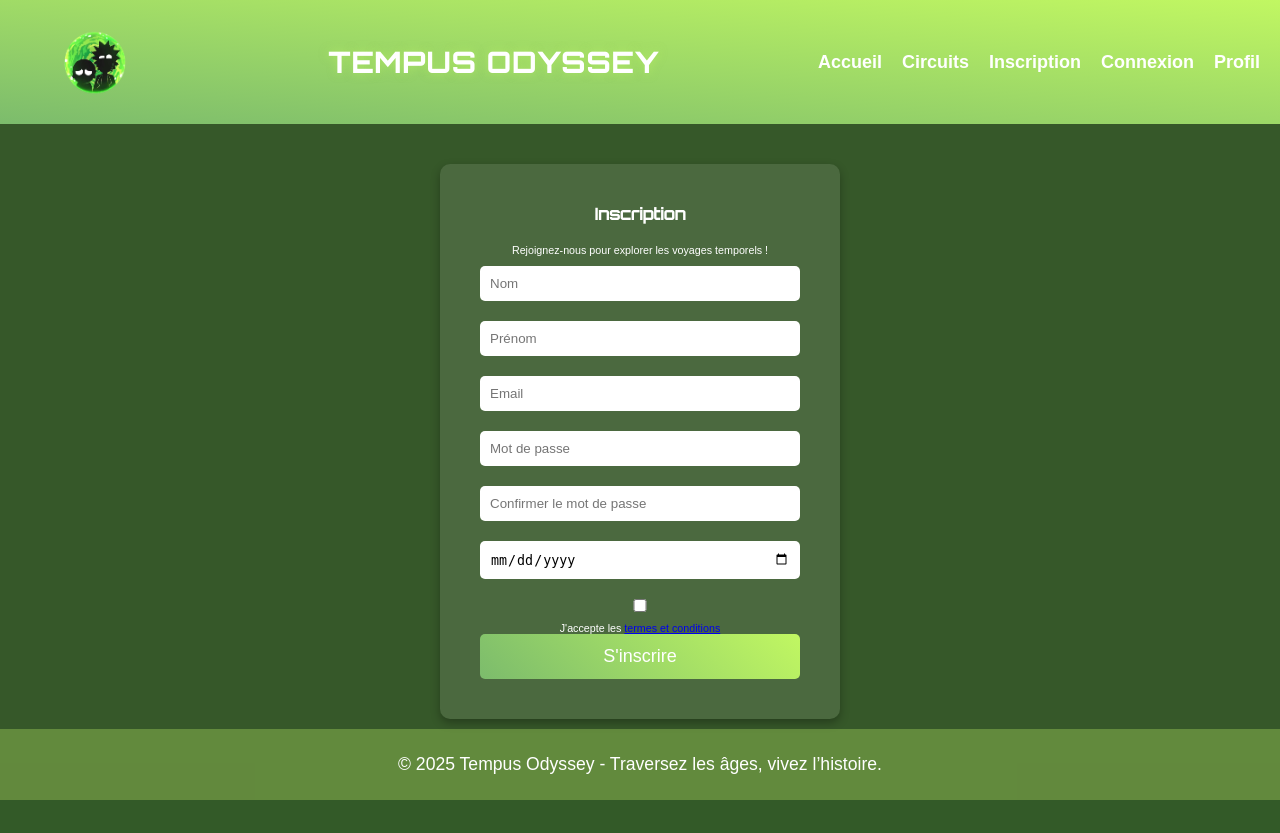
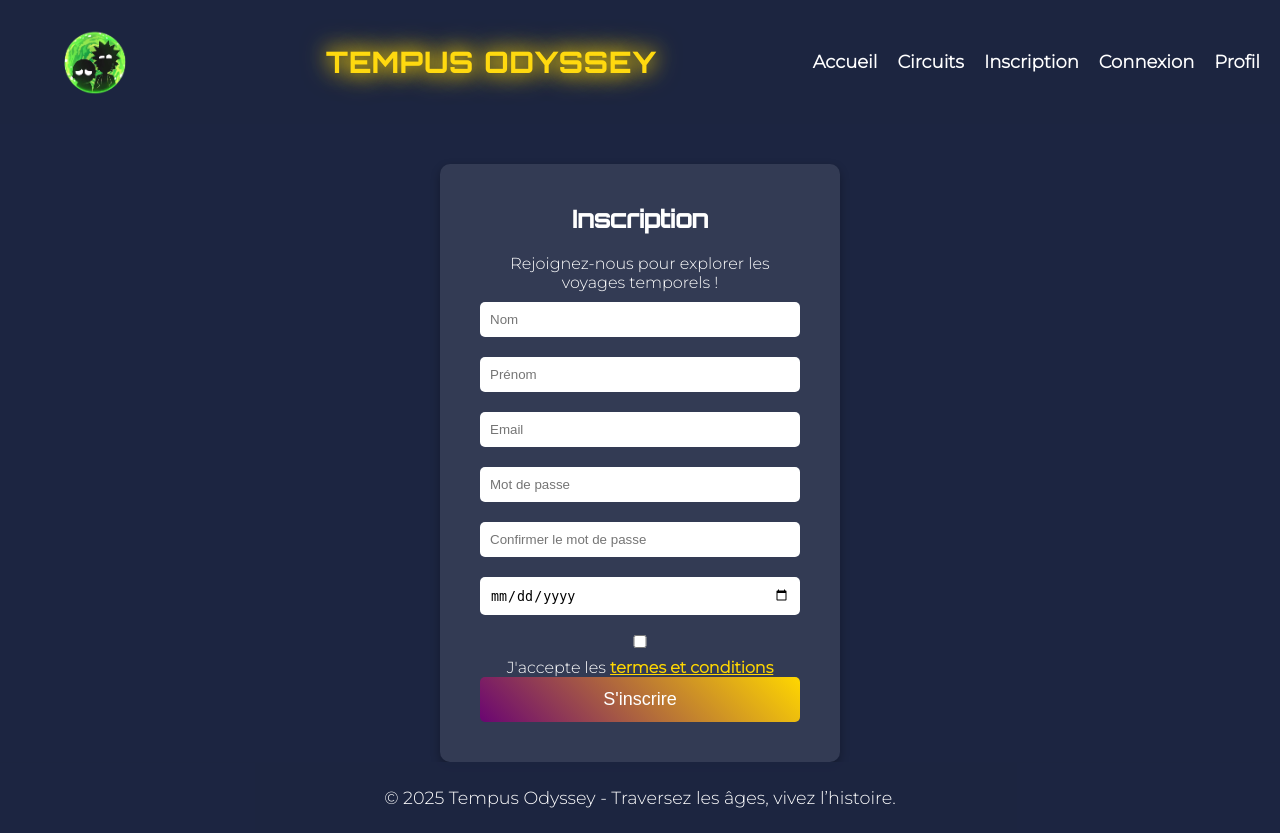
Before and after one commit to Elcroko/Projet-S4, a PHP site: page /inscription.html in a window 1280 px wide. Before the commit the page ends 800 px from the top, so only its background shows below. Run offline with PHP 8.4, Linux system fonts and the light colour scheme.

Commit message:
Update inscription.css

```diff
--- a/projet/css/inscription.css
+++ b/projet/css/inscription.css
@@ -1,9 +1,5 @@
-
 @import url('https://fonts.googleapis.com/css2?family=Orbitron:wght@500&family=Montserrat:wght@300&display=swap');
 
-/* ============================== */
-/* Reset général */
-/* ============================== */
 * {
     margin: 0;
     padding: 0;
@@ -14,13 +10,11 @@ body {
     display: flex;
     flex-direction: column;
     min-height: 100vh;
-    font-family: 'Audiowide', sans-serif;
-    background-color: #365829;
+    font-family: 'Montserrat', sans-serif;
+    background-color: #1C2541;
     color: white;
     text-align: center;
-    font-size: 67%;
 }
-
 
 .main-content {
     flex: 1; /* Permet au contenu de prendre l'espace disponible */
@@ -29,67 +23,62 @@ body {
     align-items: center;
 }
 
+/* HEADER */
 
-/* ============================== */
-/* HEADER */
-/* ============================== */
 header {
     display: flex;
     justify-content: space-between;
     align-items: center;
     padding: 20px;
-    background: linear-gradient(5deg, #7cbc6c, #c1f762);
-    width: 100%;
+    background: rgba(28, 37, 65, 0.9);
     margin-bottom: 40px; /* Ajoute un espace sous le header */
 }
 
-/* Logo cliquable ON RETIRE OU PAS ?????*/
+/* Animation du titre Tempus Odyssey */
+.site-title {
+    font-size: 28px;
+    font-weight: bold;
+    text-transform: uppercase;
+    color: white;
+    text-align: center;
+    position: relative;
+    font-family: 'Orbitron', sans-serif;
+    letter-spacing: 2px;
+    text-shadow: 0 0 10px rgba(255, 215, 0, 0.5);
+    animation: glow-effect 2s infinite alternate;
+}
+
+/* Animation du glow */
+@keyframes glow-effect {
+    0% {
+        text-shadow: 0 0 5px rgba(255, 215, 0, 0.5);
+        color: white;
+    }
+    100% {
+        text-shadow: 0 0 20px rgba(255, 215, 0, 1), 0 0 30px rgba(255, 215, 0, 0.8);
+        color: #FFD700;
+    }
+}
+
+
 .logo {
-    width: 150px; /* Taille du logo */
+    width: 150px;
     height: auto;
-    transition: transform 0.3s ease-in-out;
 }
 
 .logo:hover {
     transform: scale(1.1); /* Effet zoom au survol */
 }
 
-/* Titre animé */
-.site-title {
-    font-size: 28px;
-    font-family: 'Orbitron', sans-serif;
-    text-transform: uppercase;
-    color: white;
-    text-align: center;
-    letter-spacing: 2px;
-    text-shadow: 0 0 10px rgba(193, 247, 98, 0.5);
-
-}
-
-/* Animation Glow */
-@keyframes glow-effect {
-    0% {
-        text-shadow: 0 0 5px rgba(193, 247, 98, 0.5);
-        color: white;
-    }
-    100% {
-        text-shadow: 0 0 20px rgba(193, 247, 98, 1), 0 0 30px rgba(193, 247, 98, 0.8);
-        color: #c1f762;
-    }
-}
-
-
-
+/* Navigation */
 nav ul {
     list-style: none;
     display: flex;
     gap: 20px;
 }
-
 nav ul li {
     display: inline;
 }
-
 nav ul li a {
     text-decoration: none;
     color: white;
@@ -97,9 +86,8 @@ nav ul li a {
     font-weight: bold;
     transition: color 0.3s;
 }
-
 nav ul li a:hover {
-    color: #c1f762;
+    color: #FFD700;
 }
 
 .form-container-wrapper {
@@ -132,7 +120,7 @@ nav ul li a:hover {
     border-radius: 5px;
 }
 .form-container button {
-    background: linear-gradient(45deg, #7cbc6c, #c1f762);
+    background: linear-gradient(45deg, #6A0572, #FFD700);
     color: white;
     border: none;
     padding: 12px;
@@ -143,39 +131,28 @@ nav ul li a:hover {
     transition: background 0.3s ease;
 }
 .form-container button:hover {
-    background: linear-gradient(45deg, #c1f762, #7cbc6c);
-}
-/* ============================== */
-/* TERME ET CONDITIONS */
-/* ============================== */
-.checkbox-container {
-    display: flex;
-    align-items: center; /* Aligner verticalement */
-    gap: 10px; /* Espacement entre la case et le texte */
+    background: linear-gradient(45deg, #FFD700, #6A0572);
 }
 
-.checkbox-container input[type="checkbox"] {
-    width: 20px; /* Taille personnalisée de la case */
-    height: 20px;
-    cursor: pointer;
-}
+/* TERME ET CONDITIONS */
 
-.checkbox-container label {
+.form-container label a {
     font-size: 16px;
     font-weight: bold;
-    color: #c1f762;
+    color: #FFD700; /* Couleur dorée pour plus de visibilité */
     transition: color 0.3s ease-in-out;
     cursor: pointer;
 }
 
+.form-container label a:hover {
+    color: #FFAA00; /* Variation légère au survol */
+    text-decoration: underline;
+}
 
-/* ============================== */
-/* FOOTER */
-/* ============================== */
 footer {
     width: 100%;
     padding: 25px;
-    background: rgba(199, 250, 108, 0.3);
+    background: rgba(28, 37, 65, 0.9);
     text-align: center;
     font-size: 1.1rem;
     margin-top: auto; /* Pousse le footer en bas */
```
